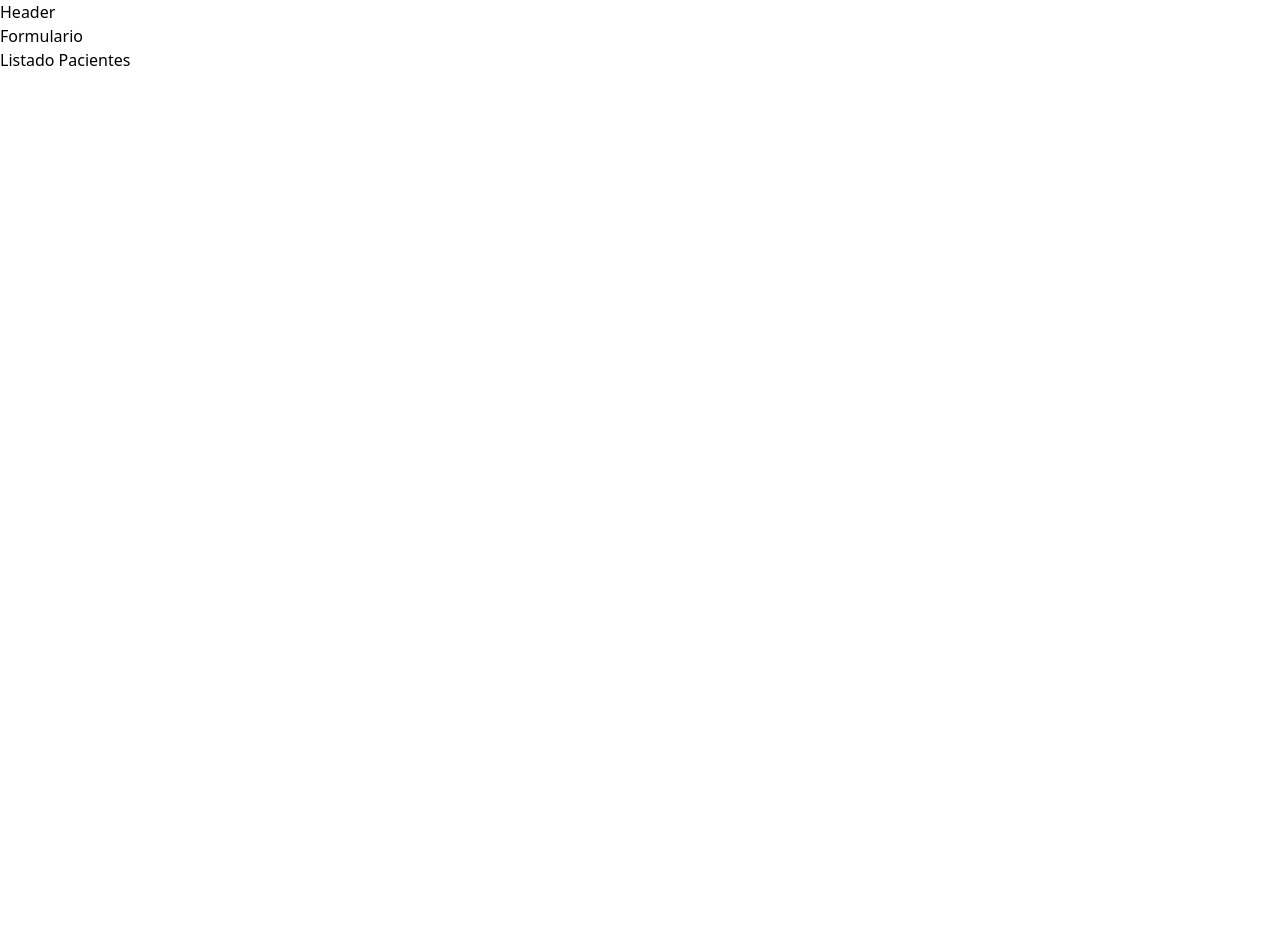
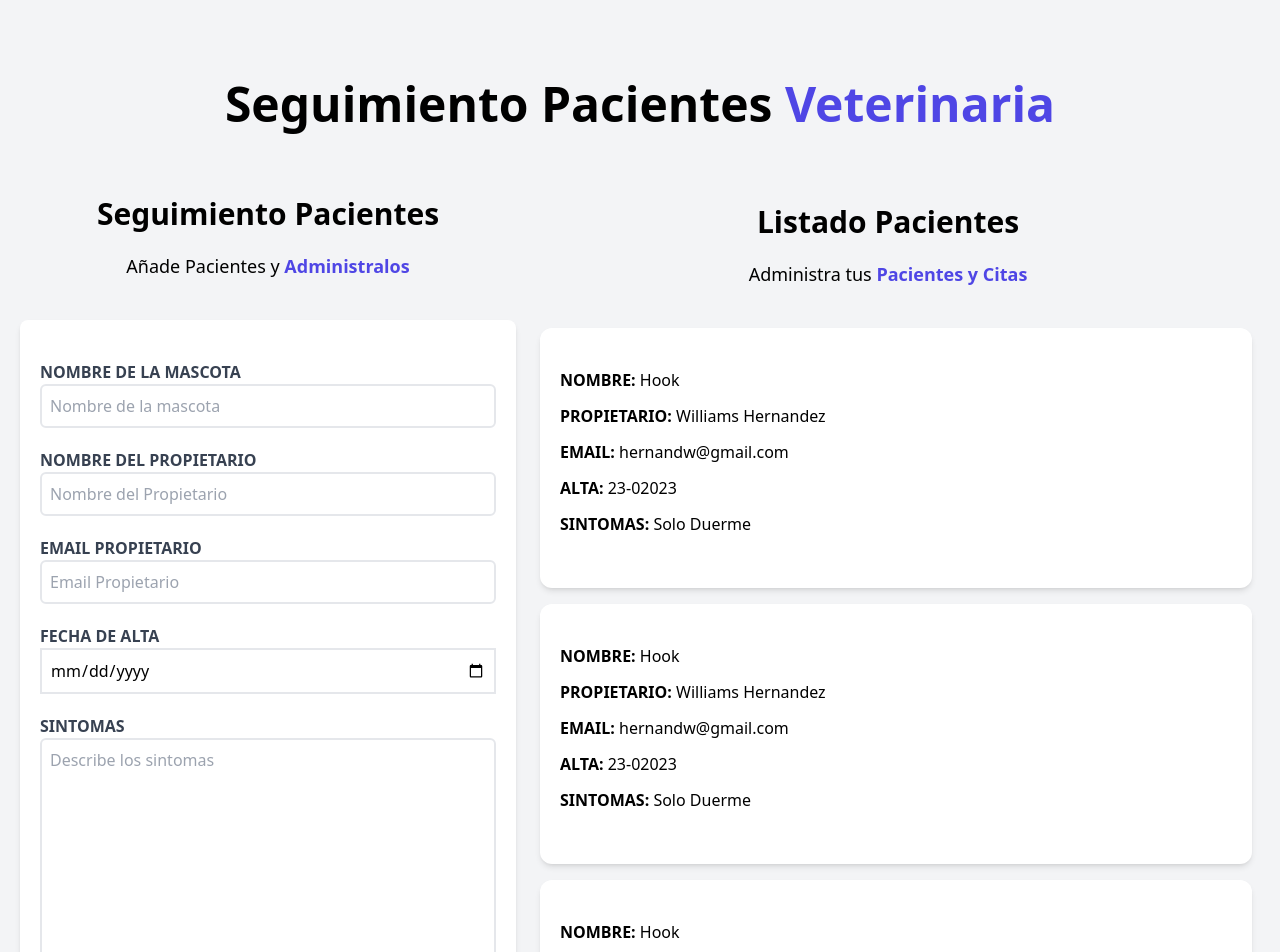
Before and after one commit to hernandw/citas-app-react, a React (Vite) app: page / in a window 1280 px wide. Shown: the top 952 px of the page. Before the commit the page ends 800 px from the top, so only its background shows below. Built offline with nearby package versions, Linux system fonts and the light colour scheme.

Commit message:
:sparkles: creacion de estados en formulario

```diff
--- a/index.html
+++ b/index.html
@@ -6,7 +6,7 @@
     <meta name="viewport" content="width=device-width, initial-scale=1.0" />
     <title>Citas React</title>
   </head>
-  <body>
+  <body class="bg-gray-100 h-screen">
     <div id="root"></div>
     <script type="module" src="/src/main.jsx"></script>
   </body>
--- a/src/App.jsx
+++ b/src/App.jsx
@@ -1,16 +1,18 @@
-import React from 'react'
-import Formulario from './components/Formulario'
-import Header from './components/Header'
-import ListadoPacientes from './components/ListadoPacientes'
+import React from "react";
+import Formulario from "./components/Formulario";
+import Header from "./components/Header";
+import ListadoPacientes from "./components/ListadoPacientes";
 
 const App = () => {
   return (
-    <>
-    <Header />
-    <Formulario />
-    <ListadoPacientes />
-    </>
-  )
-}
+    <div className="container mx-auto mt-20">
+      <Header />
+      <div className="mt-12 md:flex p-5">
+        <Formulario />
+        <ListadoPacientes />
+      </div>
+    </div>
+  );
+};
 
-export default App
+export default App;
--- a/src/components/Formulario.jsx
+++ b/src/components/Formulario.jsx
@@ -1,9 +1,109 @@
-import React from 'react'
+import React, { useState, useSyncExternalStore } from "react";
 
 const Formulario = () => {
+  const [name, setName] = useState("");
+  const [owner, setOwner] = useState("");
+  const [email, setEmail] = useState("");
+  const [alta, setAlta] = useState("");
+  const [symptoms, setSymptoms] = useState("");
+
   return (
-    <h2>Formulario</h2>
-  )
-}
+    <div className="md:w-1/2 lg:w-2/5">
+      <h2 className=" font-bold text-3xl text-center">Seguimiento Pacientes</h2>
+      <p className="text-lg mt-5 mb-10 text-center">
+        Añade Pacientes y{" "}
+        <span className="text-indigo-600 font-bold">Administralos</span>
+      </p>
+      <form className="bg-white shadow-md rounded-lg py-10 px-5">
+        <div className="mb-5">
+          <label
+            htmlFor="name"
+            className="block text-gray-700 uppercase font-bold"
+          >
+            Nombre de la Mascota
+          </label>
+          <input
+            id="name"
+            type="text"
+            placeholder="Nombre de la mascota"
+            className="border-2 w-full p-2 placeholder-gray-400 rounded-md"
+            value={name}
+            onChange={(e) => setName(e.target.value)}
+          />
+        </div>
+        <div className="mb-5">
+          <label
+            htmlFor="owner"
+            className="block text-gray-700 uppercase font-bold"
+          >
+            Nombre del Propietario
+          </label>
+          <input
+            id="owner"
+            type="text"
+            placeholder="Nombre del Propietario"
+            className="border-2 w-full p-2 placeholder-gray-400 rounded-md"
+            value={owner}
+            onChange={(e) => setOwner(e.target.value)}
+          />
+        </div>
+        <div className="mb-5">
+          <label
+            htmlFor="email"
+            className="block text-gray-700 uppercase font-bold"
+          >
+            Email Propietario
+          </label>
+          <input
+            id="email"
+            type="email"
+            placeholder="Email Propietario"
+            className="border-2 w-full p-2 placeholder-gray-400 rounded-md"
+            value={email}
+            onChange={(e) => setEmail(e.target.value)}
+          />
+        </div>
+        <div className="mb-5">
+          <label
+            htmlFor="alta"
+            className="block text-gray-700 uppercase font-bold"
+          >
+            Fecha de Alta
+          </label>
+          <input
+            id="alta"
+            type="date"
+            className="border-2 w-full p-2"
+            value={alta}
+            onChange={(e) => setAlta(e.target.value)}
+          />
+        </div>
+        <div className="mb-5">
+          <label
+            htmlFor="sintomas"
+            className="block text-gray-700 uppercase font-bold"
+          >
+            Sintomas
+          </label>
+          <textarea
+            name=""
+            id="sintomas"
+            cols="30"
+            rows="10"
+            placeholder="Describe los sintomas"
+            className="border-2 w-full p-2 placeholder-gray-400 rounded-md"
+            value={symptoms}
+            onChange={(e) => setSymptoms(e.target.value)}
+          ></textarea>
+        </div>
+        <input
+          type="submit"
+          value="Agregar Paciente"
+          className="bg-indigo-600 hover:bg-indigo-700 w-full p-3 text-white uppercase font-bold transition-colors cursor-pointer"
+        />
+      </form>
+    </div>
+  );
+};
 
-export default Formulario
+export default Formulario;
--- a/src/components/Header.jsx
+++ b/src/components/Header.jsx
@@ -2,7 +2,7 @@
 
 const Header = () => {
   return (
-    <h1>Header</h1>
+    <h1 className="font-black text-center text-5xl md:w-2/3 mx-auto">Seguimiento Pacientes <span className="text-indigo-600">Veterinaria</span></h1>
   )
 }
 
--- a/src/components/ListadoPacientes.jsx
+++ b/src/components/ListadoPacientes.jsx
@@ -1,9 +1,21 @@
-import React from 'react'
+import React from "react";
+import Paciente from "./Paciente";
 
 const ListadoPacientes = () => {
   return (
-    <h2>Listado Pacientes</h2>
-  )
-}
+    <div className="md:w-1/2 lg:w-3/5 h-screen md:overflow-y-scroll p-2">
+      <h2 className=" font-bold text-3xl text-center">Listado Pacientes</h2>
+      <p className="text-lg mt-5 mb-10 text-center">
+        Administra tus{" "}
+        <span className="text-indigo-600 font-bold">Pacientes y Citas </span>
+      </p>
+      <Paciente />
+      <Paciente />
+      <Paciente />
+      <Paciente />
+      <Paciente />
+    </div>
+  );
+};
 
-export default ListadoPacientes
+export default ListadoPacientes;
--- /dev/null
+++ b/src/components/Paciente.jsx
@@ -0,0 +1,26 @@
+import React from 'react'
+
+const Paciente = () => {
+  return (
+    <div className="md:ml-4 bg-white shadow-md px-5 py-10 rounded-xl mb-4">
+        <p className="font-bold mb-3 text-gra uppercase">
+          Nombre: {""} <span className="font-normal normal-case">Hook</span>
+        </p>
+        <p className="font-bold mb-3 text-gra uppercase">
+          Propietario: {""} <span className="font-normal normal-case">Williams Hernandez</span>
+        </p>
+        <p className="font-bold mb-3 text-gra uppercase">
+          Email: {""} <span className="font-normal normal-case">hernandw@gmail.com</span>
+        </p>
+        <p className="font-bold mb-3 text-gra uppercase">
+          Alta: {""} <span className="font-normal normal-case">23-02023</span>
+        </p>
+        <p className="font-bold mb-3 text-gra uppercase">
+          Sintomas: {""} <span className="font-normal normal-case">Solo Duerme</span>
+        </p>
+
+      </div>
+  )
+}
+
+export default Paciente
```
